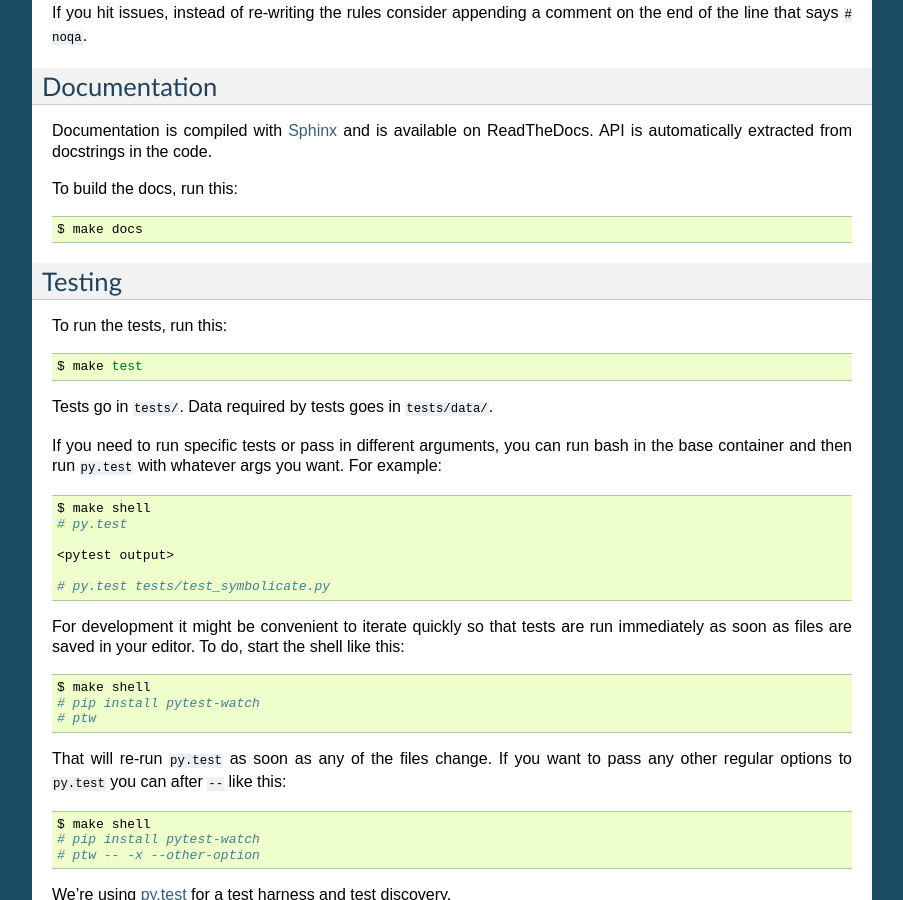
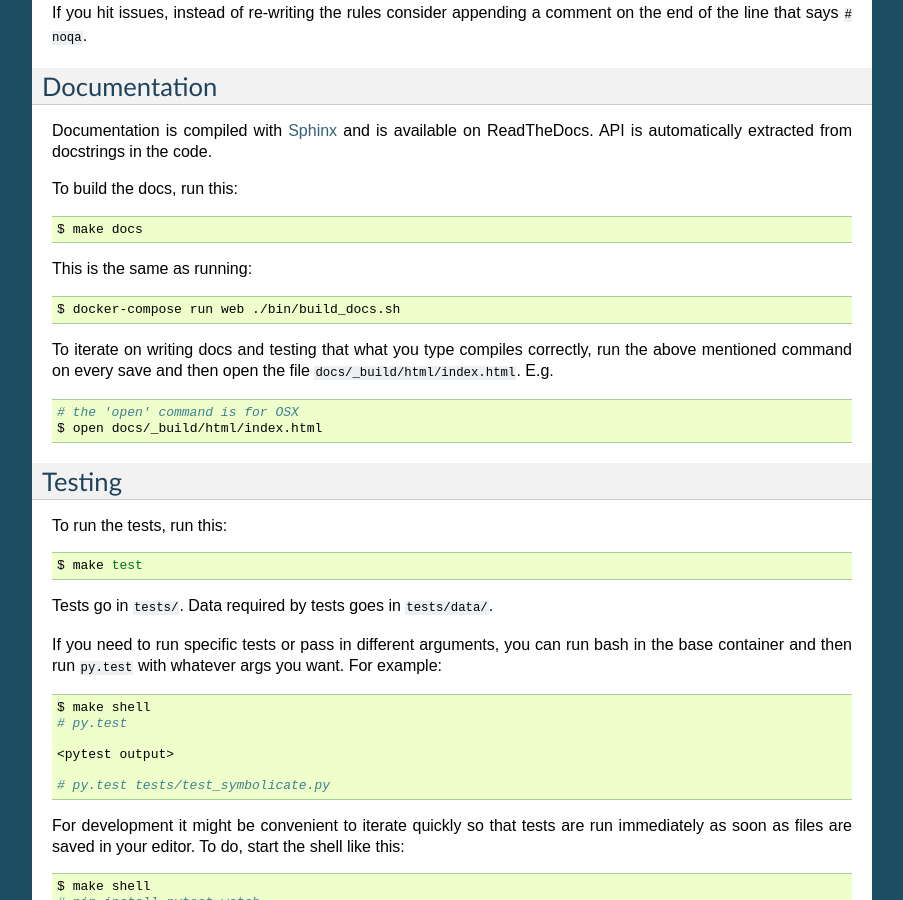
Before and after one commit to mozilla-services/tecken, a Sphinx documentation site: the page built from docs/dev.rst, in a window 1280 px wide and 900 px high, scrolled down 377 px. Shown: the whole window, without its empty margins (198-1101 px from the left). Built offline with Sphinx 7.4.7, drawn with Linux system fonts in a browser that asks for light colours.

Commit message:
do docs requirements differently

```diff
--- a/docs/dev.rst
+++ b/docs/dev.rst
@@ -32,6 +32,21 @@ To build the docs, run this:
 .. code-block:: shell
 
     $ make docs
+
+This is the same as running:
+
+.. code-block:: shell
+
+    $ docker-compose run web ./bin/build_docs.sh
+
+To iterate on writing docs and testing that what you type compiles correctly,
+run the above mentioned command on every save and then open the file
+``docs/_build/html/index.html``. E.g.
+
+.. code-block:: shell
+
+    # the 'open' command is for OSX
+    $ open docs/_build/html/index.html
 
 
 .. _Sphinx: http://www.sphinx-doc.org/en/stable/
--- a/readthedocs.yml
+++ b/readthedocs.yml
@@ -1,3 +1,3 @@
 python:
   version: 3.5
-requirements_file: readthedocs-requirements.txt
+requirements_file: docs-requirements.txt
```
Also changed, not shown: docs-requirements.txt (renamed from readthedocs-requirements.txt), 1 other file.
